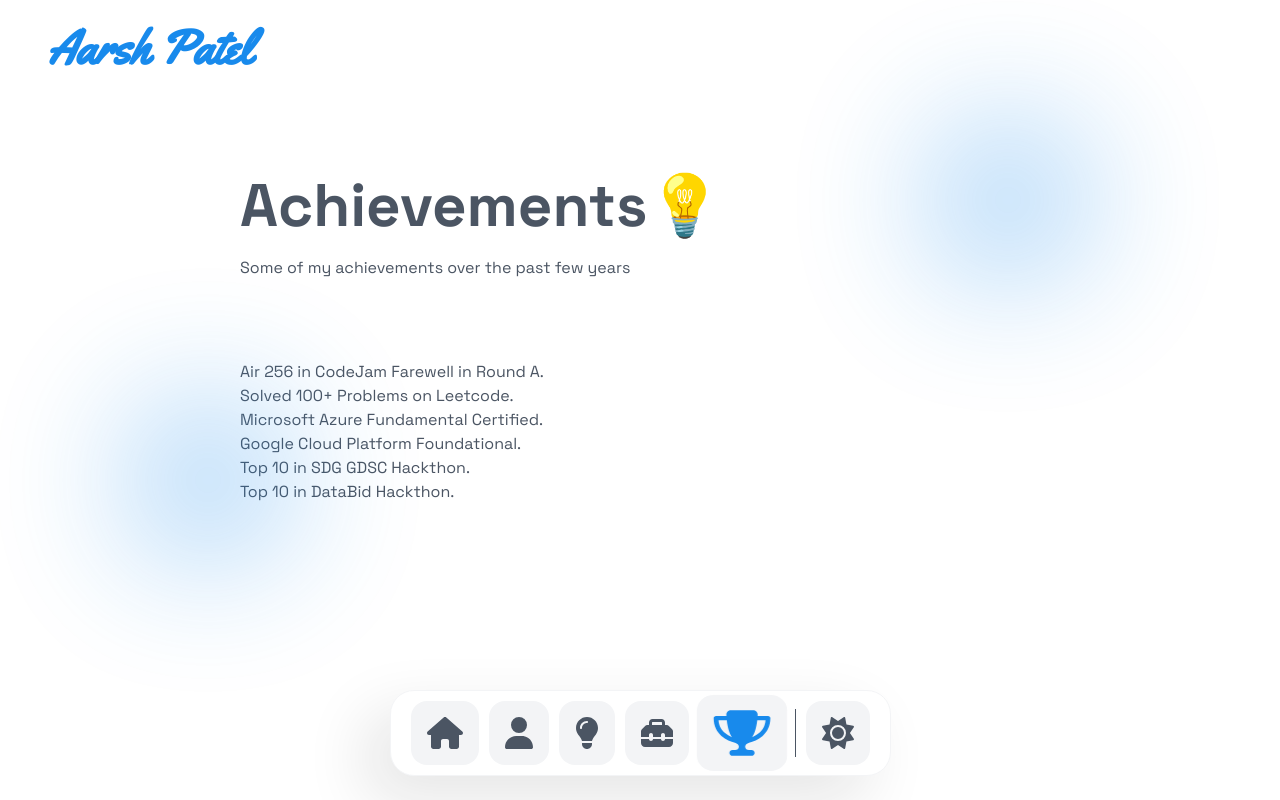
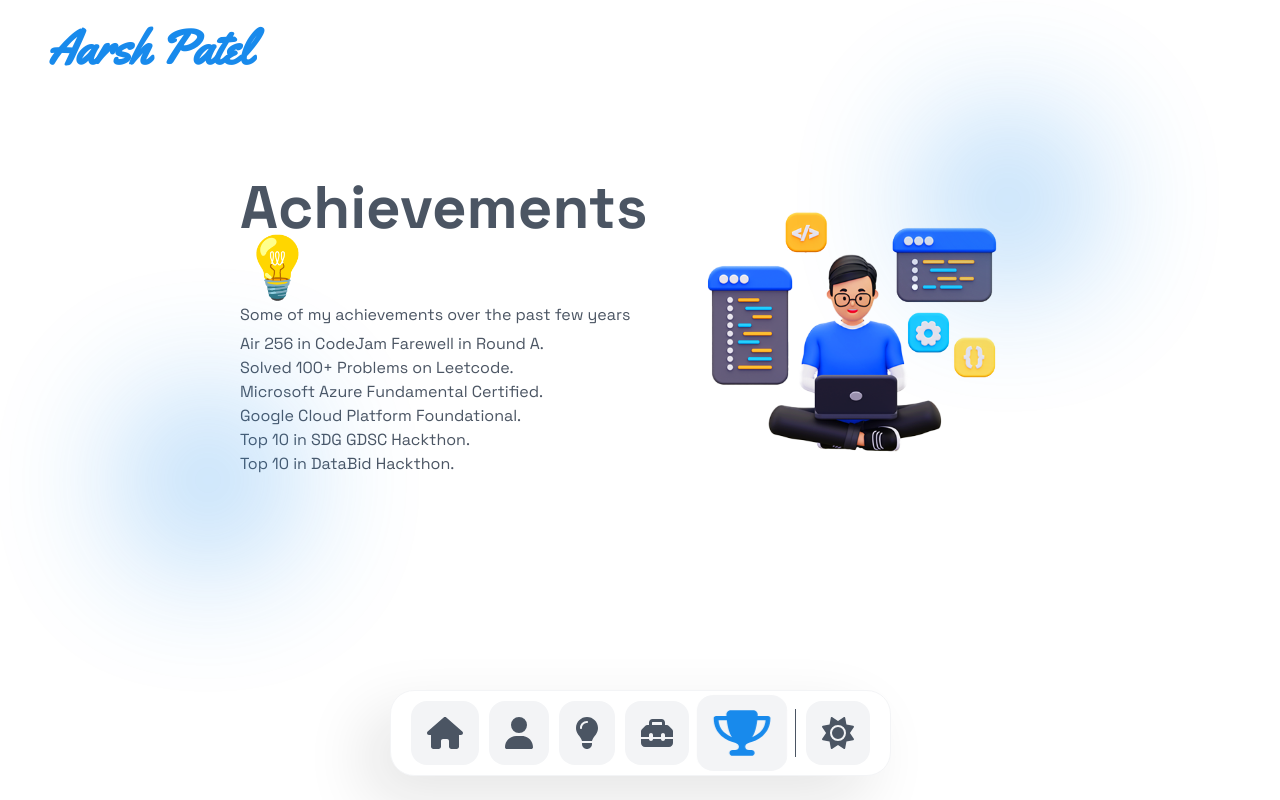
Before and after one commit to Aarsh30/Profile-Portfilio, an Astro site: page /achievements in a window 1280 px wide. Built offline with nearby package versions, Linux system fonts and the light colour scheme; Astro itself is replaced by a stand-in of ours.

Commit message:
new changes

```diff
--- a/src/pages/achievements.astro
+++ b/src/pages/achievements.astro
@@ -8,15 +8,52 @@ import Layout from '@layouts/Layout.astro';
 
 import '@/base.css';
 ---
+<style>
+  .container {
+    display: flex;
+    flex-direction: column;
+    gap: 20px;
+  }
+
+  .content {
+    display: flex;
+    flex-direction: column;
+    gap: 5px;
+  }
+
+  .image {
+    display: flex;
+    justify-content: center;
+    align-items: center;
+  }
+
+  .image img {
+    max-width: 100%;
+    max-height: 100%;
+  }
+
+  @media (min-width: 768px) {
+    .container {
+      flex-direction: row;
+      justify-content: space-between;
+      align-items: center;
+    }
+
+    .content {
+      flex: 1;
+    }
+
+    .image {
+      flex: 1;
+    }
+  }
+</style>
 
 <Layout>
-  <div class="flex flex-col gap-20">
-    <div class="flex flex-col gap-5">
+  <div class="container">
+    <div class="content">
       <Heading>Achievements💡</Heading>
       <p>Some of my achievements over the past few years</p>
-
-    </div>
-
       <div class="achievements-container">
          <ul>
            <li> Air 256 in CodeJam Farewell in Round A. </li>
@@ -25,13 +62,11 @@ import '@/base.css';
            <li>Google Cloud Platform Foundational.</li>
            <li> Top 10 in SDG GDSC Hackthon.</li>
            <li> Top 10 in DataBid Hackthon.</li>
-
          </ul>
-      <!-- {
-        achievementsData.map((achievement) => {
-          return <Achievement data={achievement} />;
-        })
-      } -->
+      </div>
+    </div>
+    <div class="image">
+      <img src="/assets/images/1.png" alt="3D model" />
     </div>
   </div>
 </Layout>
--- a/src/pages/index.astro
+++ b/src/pages/index.astro
@@ -7,19 +7,76 @@ import Layout from '@layouts/Layout.astro';
 import '@/base.css';
 ---
 
+
+<style>
+  .container {
+    display: flex;
+    flex-direction: column;
+    align-items: center;
+  }
+
+  .content {
+    flex: 1;
+    margin-bottom: 2rem;
+    text-align: center;
+  }
+
+  .image {
+    flex: 1;
+    display: flex;
+    justify-content: center;
+    align-items: center;
+  }
+
+  .image img {
+    max-width: 130%;
+    max-height: 130%;
+  }
+
+  /* Media Queries */
+  @media (min-width: 768px) {
+    .container {
+      flex-direction: row;
+      justify-content: center;
+    }
+
+    .content {
+      flex: 1;
+      margin-bottom: 0;
+      text-align: left;
+      padding-right: 2rem;
+    }
+
+    .image {
+      flex: 1;
+      display: flex;
+      justify-content: center;
+      align-items: center;
+    }
+
+    .image img {
+      max-width: 140%;
+      max-height: 140%;
+    }
+  }
+</style>
+
 <Layout>
-  <div class="flex flex-col gap-7">
-    <div class="flex flex-col gap-7 font-bold">
+  <div class="container">
+    <div class="content flex flex-col gap-7 font-bold">
       <Heading>Hello!👋🏻</Heading>
       <Heading>This is Aarsh</Heading>
       <Heading>I'm a Developer + Content Creator </Heading>
+      <p class="text-lg md:text-xl">I like to solve real world problems with software</p>
+      <div>
+        <Btn
+          btnText="Connect Me"
+          btnRedirectLink="https://www.linkedin.com/in/aarshpatel30/"
+        />
+      </div>
     </div>
-    <p class="text-lg md:text-xl">I like to solve real world problems with software</p>
-  </div>
-  <div>
-    <Btn
-      btnText="Connect Me"
-      btnRedirectLink="https://www.linkedin.com/in/aarshpatel30/"
-    />
+    <div class="image">
+      <img src="/assets/images/3d model.png">
+    </div>
   </div>
 </Layout>
```
Also changed, not shown: public/assets/images/1.png (added), public/assets/images/3d model.png (added). Lines whose indentation alone changed are shown as unchanged.
